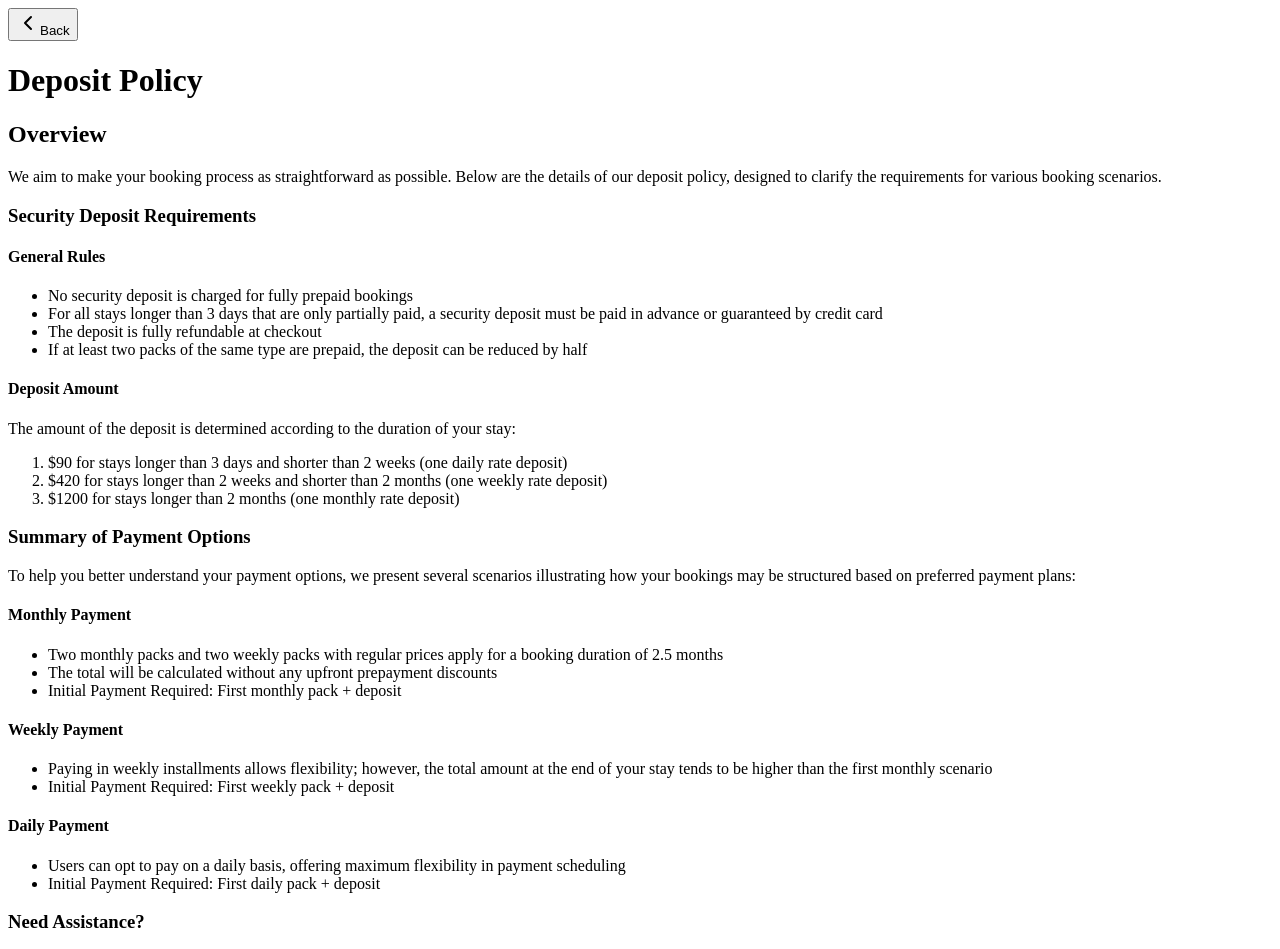
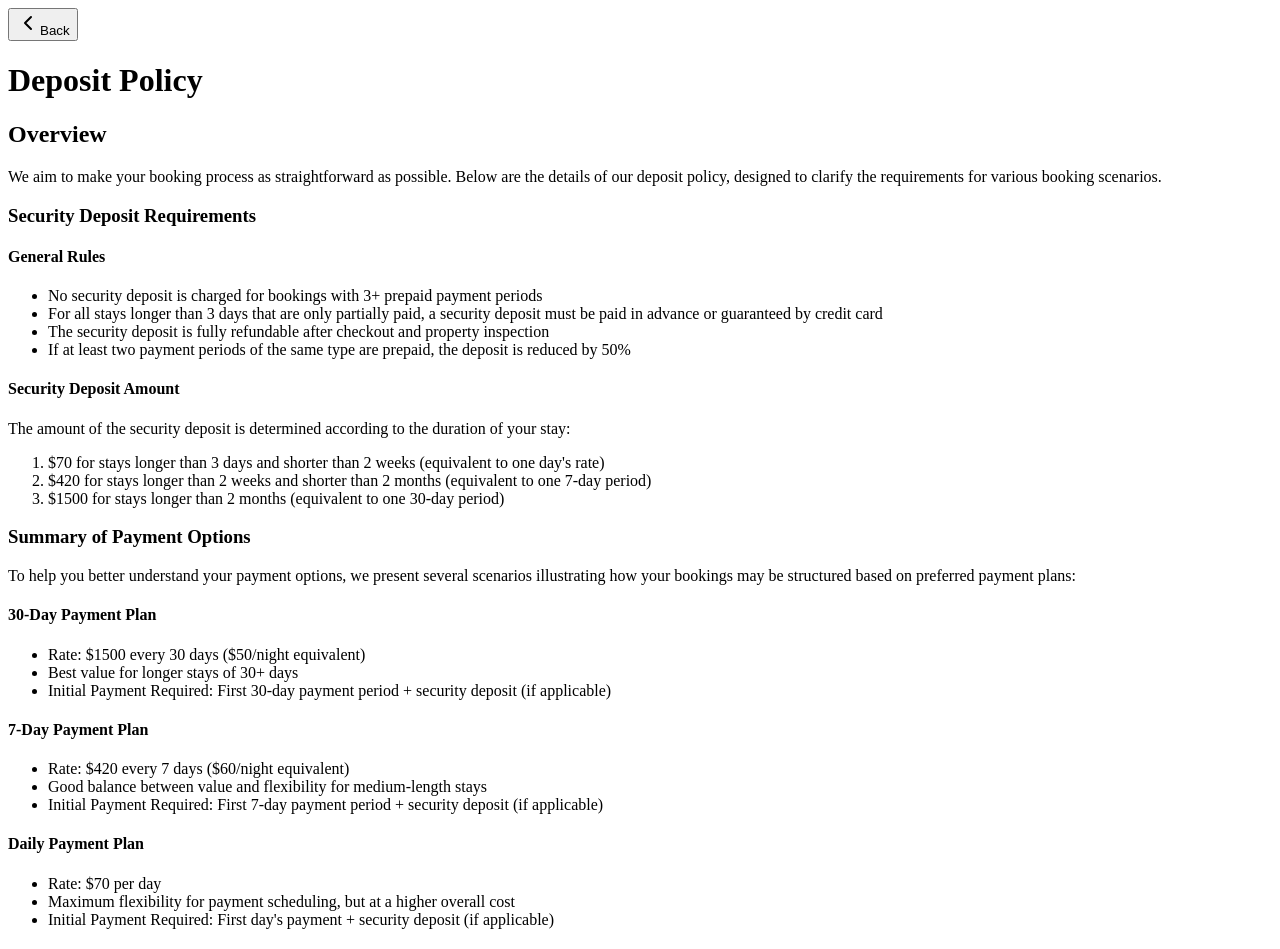
Before and after one commit to HOTnCOOL/PropertyPulse-1, a React (Vite) app in the folder client/: page /policies/deposit-policy in a window 1280 px wide. Shown: the top 949 px of the page. Built offline with nearby package versions, Linux system fonts and the light colour scheme.

Commit message:
Update deposit policy page to clarify payment plan options and amounts, including daily, weekly, and 30-day payment plans.
Screenshot: https://storage.googleapis.com/screenshot-production-us-central1/8a9092c9-ac73-4e4a-ae42-3ccb09bc1dbf/df307713-8d8f-466c-ab40-491ef6804635.jpg

```diff
--- a/client/src/pages/DepositPolicyPage.tsx
+++ b/client/src/pages/DepositPolicyPage.tsx
@@ -11,7 +11,7 @@ export default function DepositPolicyPage() {
       <Button
         variant="ghost"
         className="mb-4"
-        onClick={() => setLocation(-1)}
+        onClick={() => window.history.back()}
       >
         <ChevronLeft className="h-4 w-4 mr-2" />
         Back
@@ -29,18 +29,18 @@ export default function DepositPolicyPage() {
         <h3>Security Deposit Requirements</h3>
         <h4>General Rules</h4>
         <ul>
-          <li>No security deposit is charged for fully prepaid bookings</li>
+          <li>No security deposit is charged for bookings with 3+ prepaid payment periods</li>
           <li>For all stays longer than 3 days that are only partially paid, a security deposit must be paid in advance or guaranteed by credit card</li>
-          <li>The deposit is fully refundable at checkout</li>
-          <li>If at least two packs of the same type are prepaid, the deposit can be reduced by half</li>
+          <li>The security deposit is fully refundable after checkout and property inspection</li>
+          <li>If at least two payment periods of the same type are prepaid, the deposit is reduced by 50%</li>
         </ul>
 
-        <h4>Deposit Amount</h4>
-        <p>The amount of the deposit is determined according to the duration of your stay:</p>
+        <h4>Security Deposit Amount</h4>
+        <p>The amount of the security deposit is determined according to the duration of your stay:</p>
         <ol>
-          <li>$90 for stays longer than 3 days and shorter than 2 weeks (one daily rate deposit)</li>
-          <li>$420 for stays longer than 2 weeks and shorter than 2 months (one weekly rate deposit)</li>
-          <li>$1200 for stays longer than 2 months (one monthly rate deposit)</li>
+          <li>$70 for stays longer than 3 days and shorter than 2 weeks (equivalent to one day's rate)</li>
+          <li>$420 for stays longer than 2 weeks and shorter than 2 months (equivalent to one 7-day period)</li>
+          <li>$1500 for stays longer than 2 months (equivalent to one 30-day period)</li>
         </ol>
 
         <h3>Summary of Payment Options</h3>
@@ -49,23 +49,25 @@ export default function DepositPolicyPage() {
           how your bookings may be structured based on preferred payment plans:
         </p>
 
-        <h4>Monthly Payment</h4>
+        <h4>30-Day Payment Plan</h4>
         <ul>
-          <li>Two monthly packs and two weekly packs with regular prices apply for a booking duration of 2.5 months</li>
-          <li>The total will be calculated without any upfront prepayment discounts</li>
-          <li>Initial Payment Required: First monthly pack + deposit</li>
+          <li>Rate: $1500 every 30 days ($50/night equivalent)</li>
+          <li>Best value for longer stays of 30+ days</li>
+          <li>Initial Payment Required: First 30-day payment period + security deposit (if applicable)</li>
         </ul>
 
-        <h4>Weekly Payment</h4>
+        <h4>7-Day Payment Plan</h4>
         <ul>
-          <li>Paying in weekly installments allows flexibility; however, the total amount at the end of your stay tends to be higher than the first monthly scenario</li>
-          <li>Initial Payment Required: First weekly pack + deposit</li>
+          <li>Rate: $420 every 7 days ($60/night equivalent)</li>
+          <li>Good balance between value and flexibility for medium-length stays</li>
+          <li>Initial Payment Required: First 7-day payment period + security deposit (if applicable)</li>
         </ul>
 
-        <h4>Daily Payment</h4>
+        <h4>Daily Payment Plan</h4>
         <ul>
-          <li>Users can opt to pay on a daily basis, offering maximum flexibility in payment scheduling</li>
-          <li>Initial Payment Required: First daily pack + deposit</li>
+          <li>Rate: $70 per day</li>
+          <li>Maximum flexibility for payment scheduling, but at a higher overall cost</li>
+          <li>Initial Payment Required: First day's payment + security deposit (if applicable)</li>
         </ul>
 
         <h3>Need Assistance?</h3>
```
